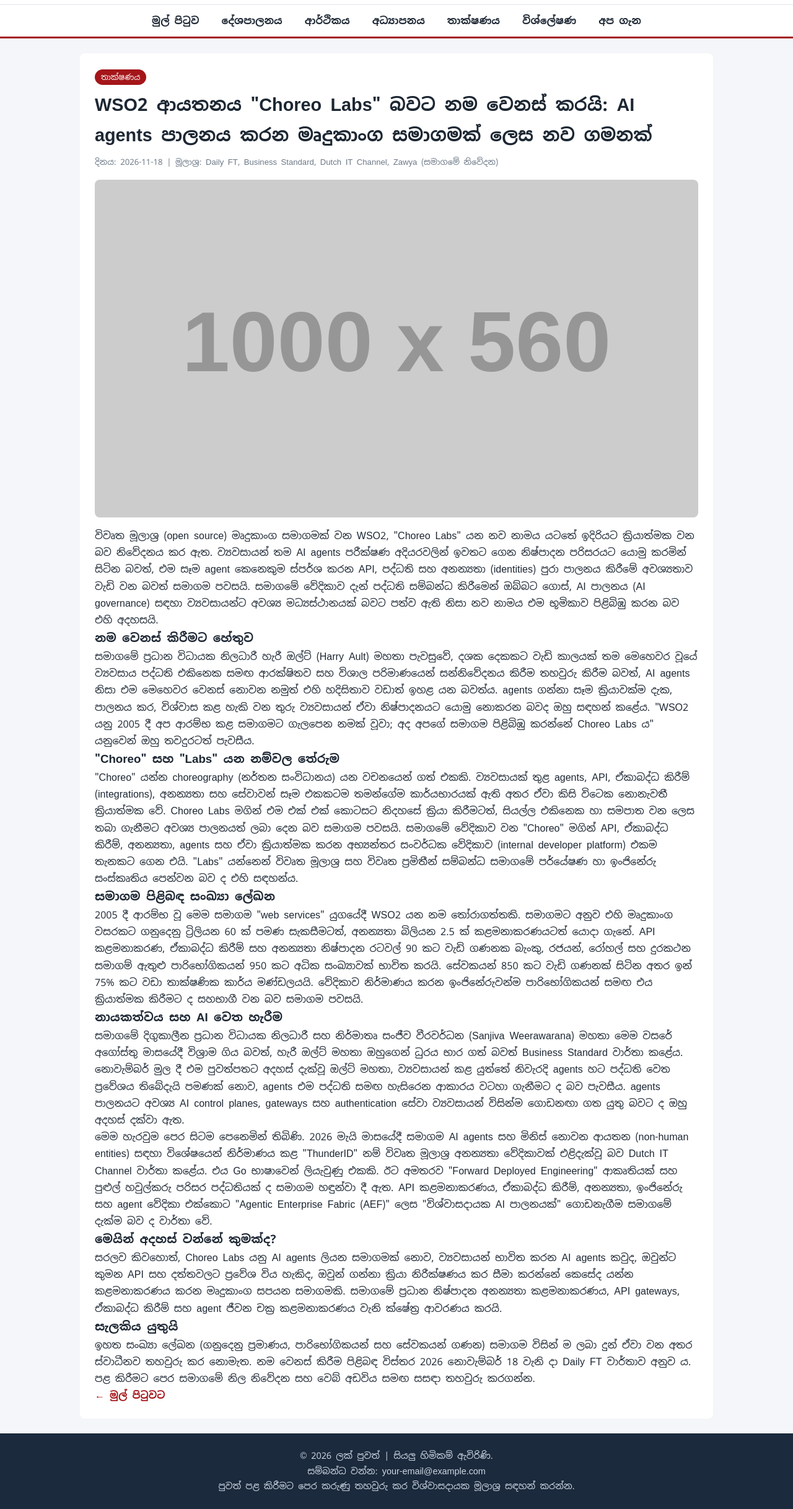
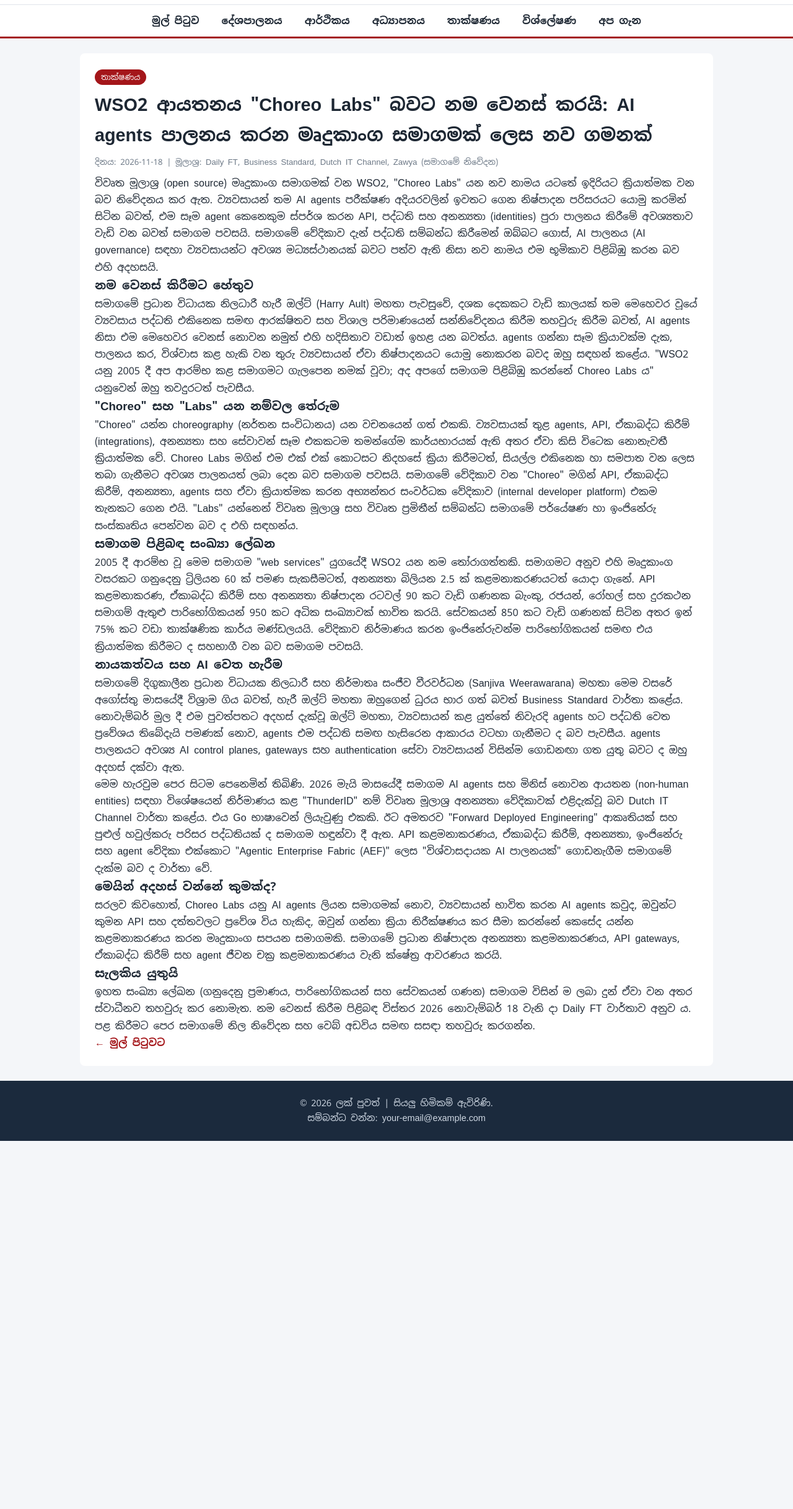
Before and after one commit to Freesofts456/lak-puwath, a plain HTML site: page news-wso2-choreo-labs.html in a window 1280 px wide. Shown: the part 158-2593 px from the top of the page at 62% size. After the commit the page ends 1999 px from the top, so only its background shows below. Drawn offline with Linux system fonts and the light colour scheme; placeholder pictures from the web are drawn by us.

Commit message:
Comment out image tag in news-wso2-choreo-labs.html
Commented out the image tag for WSO2 to Choreo Labs.

```diff
--- a/news-wso2-choreo-labs.html
+++ b/news-wso2-choreo-labs.html
@@ -53,7 +53,7 @@
             <p class="meta">දිනය: 2026-11-18 | මූලාශ්‍ර: Daily FT, Business Standard, Dutch IT Channel, Zawya (සමාගමේ නිවේදන)</p>
 
             <!-- ✏️ ඡායාරූපය: ඔබේම ඡායාරූපයක් images folder එකට දමා මෙහි ලිපිනය වෙනස් කරන්න -->
-            <img src="https://placehold.co/1000x560?text=WSO2+to+Choreo+Labs" alt="WSO2 සමාගම Choreo Labs බවට නම වෙනස් කිරීම">
+            <!-- <img src="https://placehold.co/1000x560?text=WSO2+to+Choreo+Labs" alt="WSO2 සමාගම Choreo Labs බවට නම වෙනස් කිරීම"> -->
 
             <!-- ✏️ පුවතේ ඡේද -->
             <p>
@@ -145,7 +145,6 @@
         <p>© 2026 ලක් පුවත් | සියලු හිමිකම් ඇවිරිණි.</p>
         <!-- ✏️ ඔබේ සැබෑ email ලිපිනය දමන්න -->
         <p>සම්බන්ධ වන්න: your-email@example.com</p>
-        <p>පුවත් පළ කිරීමට පෙර කරුණු තහවුරු කර විශ්වාසදායක මූලාශ්‍ර සඳහන් කරන්න.</p>
     </footer>
 
 </body>
```
